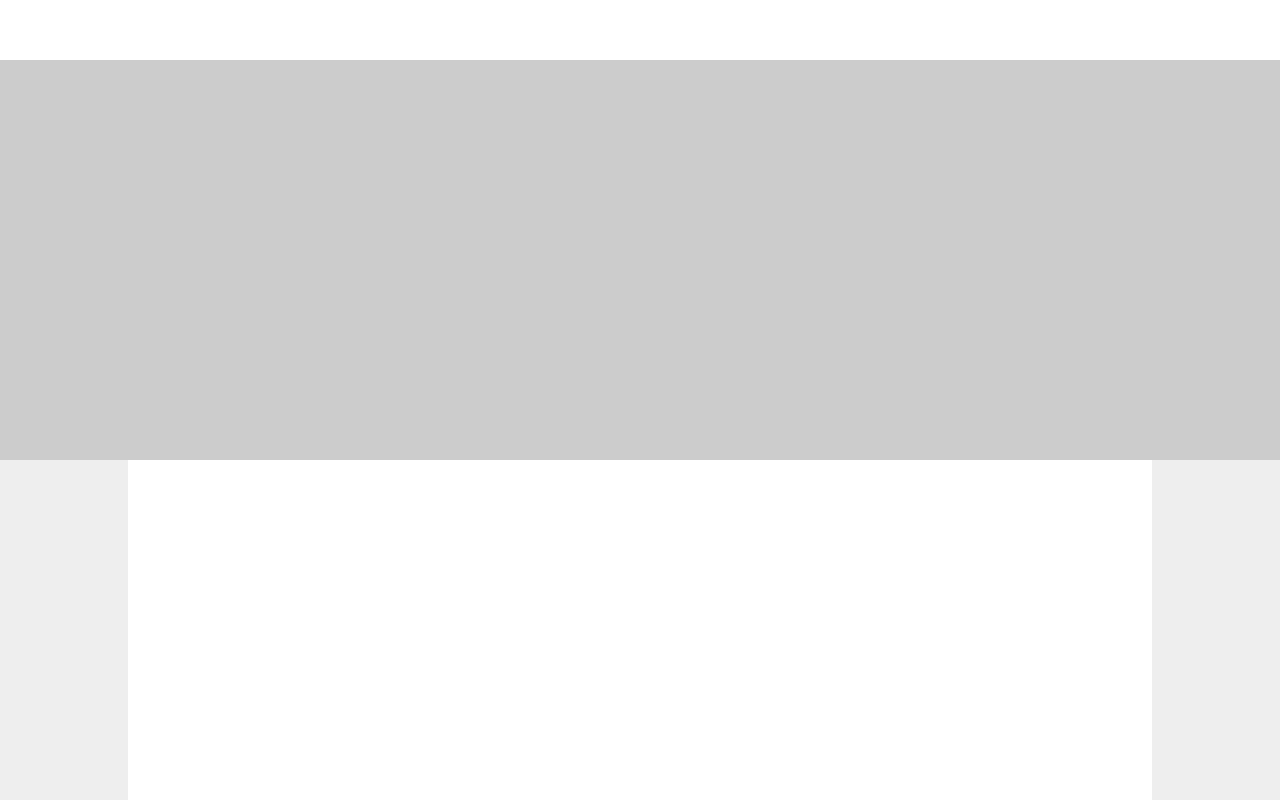
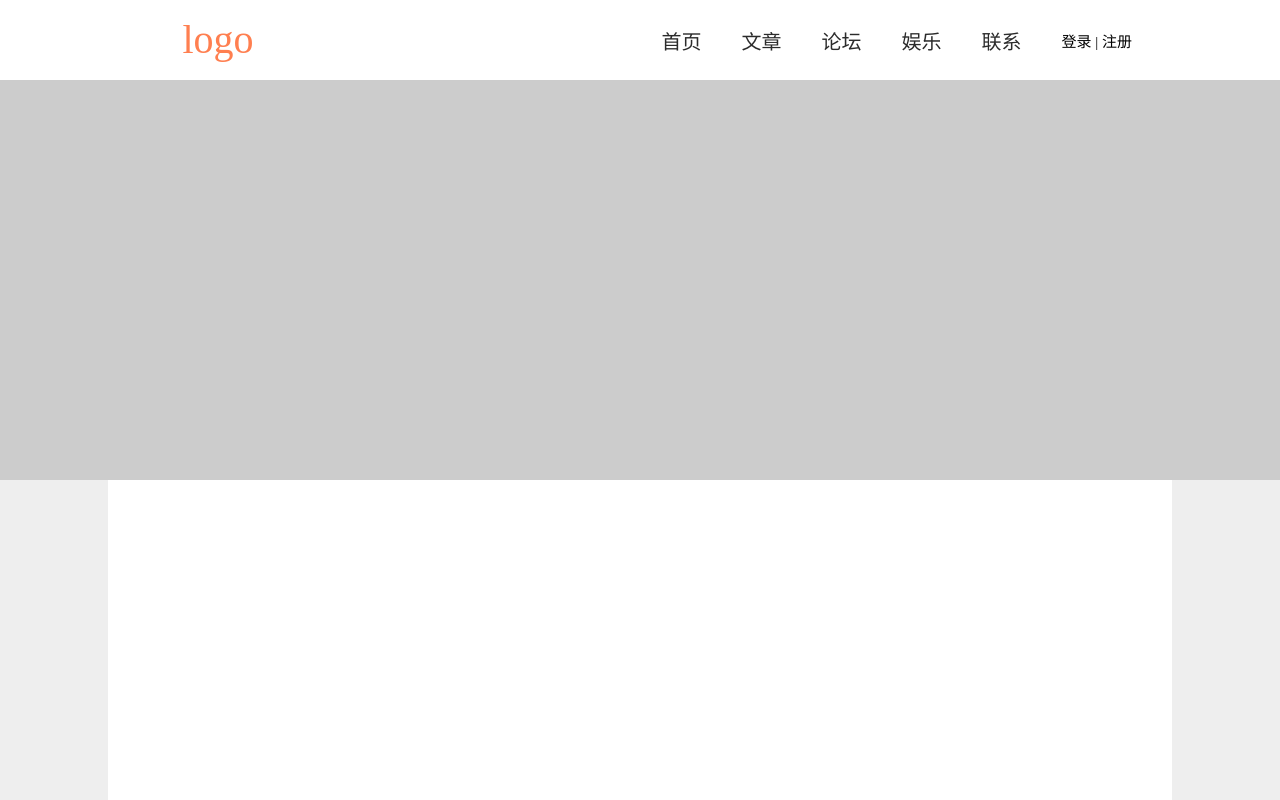
Before and after one commit to XmanLin/responsiveDemo, a plain HTML site: page index.html in a window 1280 px wide. Shown: the top 800 px of the page. Drawn offline with Linux system fonts and the light colour scheme.

Commit message:
布局添加

```diff
--- a/css/index.css
+++ b/css/index.css
@@ -1,30 +1,97 @@
-html,body{
+*{
     margin: 0;
     padding: 0;
 }
-
-body{
+html{
     background: #eeeeee;
+    font-size: 10px;
+}
+li{
+    list-style: none;
 }
 .root{
     width: 100%;
 }
 header{
     width: 100%;
-    height: 60px;
+    height: 8rem;
     background: #ffffff;
 }
-.content{
+.header-box{
+    width: 80%;
+    height: 8rem;
+    margin: 0 auto;
+    display: flex;
+    align-items: center;
+}
+.logo{
+    min-width:180px;
+    min-height: 60px;
+    margin-right: 4rem;
+    /*background: coral;*/
+    /*color: #ffffff;*/
+    color: coral;
+    font-size: 4rem;
+    text-align: center;
+    line-height: 60px;
+}
+.main-nav{
+    height: 100%;
+    flex: 1 0 auto;
+}
+.nav-list{
+    display: flex;
+    align-items: center;
+    justify-content: flex-end;
+    height: 100%;
+}
+.main-nav-item{
+    display: flex;
+}
+.nav-main-list{
+    display: flex;
+}
+.list-item{
+    color: #2B2B2B;
+    font-size: 2rem;
+    height: 6rem;
+    display: flex;
+    justify-content: center;
+    align-items: center;
+    padding: 0 2rem;
+}
+.main-nav-login{
+    display: flex;
+}
+.login-box{
+    height: 6rem;
+    padding: 2rem;
+    font-size: 1.5rem;
+    display: flex;
+    justify-content: center;
+    align-items: center;
+}
+.container{
     width: 100%;
 }
-.content-header{
+.container-header{
     width: 100%;
     height: 400px;
     background: #cccccc;
 }
-.content-box{
+.content{
     width: 80%;
-    height: 1000px;
+    padding: 4rem 2rem;
     margin: 0 auto;
     background: #ffffff;
 }
+.content-box{
+    height: 300px;
+    width: 100%;
+}
+
+footer{
+    width: 100%;
+    height: 120px;
+    background: #2B2B2B;
+}
--- a/index.html
+++ b/index.html
@@ -1,7 +1,8 @@
 <!DOCTYPE html>
-<html lang="en">
+<html lang="zh-CN">
 <head>
     <meta charset="UTF-8">
+    <meta http-equiv="X-UA-Compatible" content="IE=edge">
     <meta name="viewport" content="width=device-width, initial-scale=1.0">
     <title>响应式布局实践</title>
     <link rel="stylesheet" href="./css/index.css">
@@ -9,13 +10,54 @@
 <body>
 <div id="root">
     <!-- 头部 -->
-    <header></header>
+    <header>
+        <div class="header-box">
+            <div class="logo">
+                logo
+            </div>
+            <nav class="main-nav">
+                <ul class="nav-list">
+                    <li class="main-nav-item">
+                        <ul class="nav-main-list">
+                            <li class="list-item">首页</li>
+                            <li class="list-item">文章</li>
+                            <li class="list-item">论坛</li>
+                            <li class="list-item">娱乐</li>
+                            <li class="list-item">联系</li>
+                        </ul>
+                    </li>
+                    <li class="main-nav-login">
+                        <div class="login-box">登录 | 注册</div>
+                    </li>
+                </ul>
+            </nav>
+        </div>
+    </header>
 
     <!-- 内容 -->
-    <div id="content">
-        <div class="content-header"></div>
-        <div class="content-box">
-
+    <div id="container">
+        <div class="container-header"></div>
+        <div class="content">
+            <!-- 内容一-->
+            <div class="content-box content-box1">
+                <div class="content-box1-text"></div>
+                <div class="content-box1-img"></div>
+            </div>
+            <!-- 内容二-->
+            <div class="content-box content-box2">
+                <div class="content-box2-text"></div>
+                <div class="content-box2-text"></div>
+                <div class="content-box2-text"></div>
+            </div>
+            <!-- 内容三-->
+            <div class="content-box content-box3">
+                <div class="content-box3-text"></div>
+                <div class="content-box3-text"></div>
+                <div class="content-box3-text"></div>
+                <div class="content-box3-text"></div>
+                <div class="content-box3-text"></div>
+                <div class="content-box3-text"></div>
+            </div>
         </div>
     </div>
 
```
Also changed, not shown: 1 other file.
